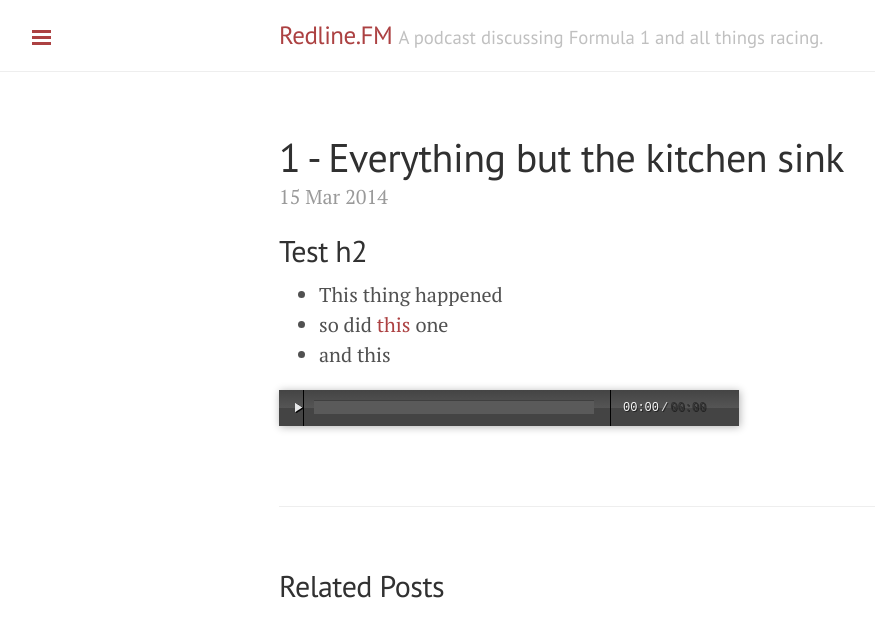
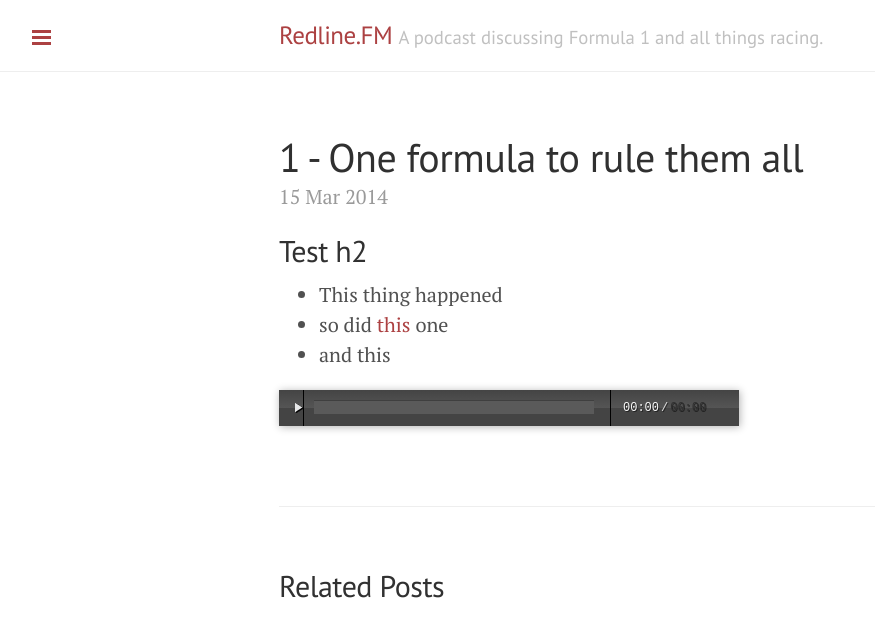
Before and after one commit to chrischernoff/apex, a Jekyll site: the page built from _posts/2014-03-15-1-one-formula-to-rule-them-all.md, in a window 1280 px wide. Shown: the top 637 px of the page, without its empty margins (1-876 px from the left). Built offline with Jekyll 4.4.1, drawn with Linux system fonts in a browser that asks for light colours; Markdown is read by kramdown in place of the engine named in the settings.

Commit message:
Update post title

```diff
--- a/_posts/2014-03-15-1-everything-but-the-kitchen-sink.md
+++ b/_posts/2014-03-15-1-one-formula-to-rule-them-all.md
@@ -1,6 +1,6 @@
 ---
 layout: post
-title: 1 - Everything but the kitchen sink
+title: 1 - One formula to rule them all
 summary: Introductions, 2014 Rule Changes, Driver Lineups, Schedule Adjustments, and Season Predictions.
 audio: https://dl.dropboxusercontent.com/u/5213216/redlinefm/redlinefm_ep1.mp3
 size: 29179902
```
